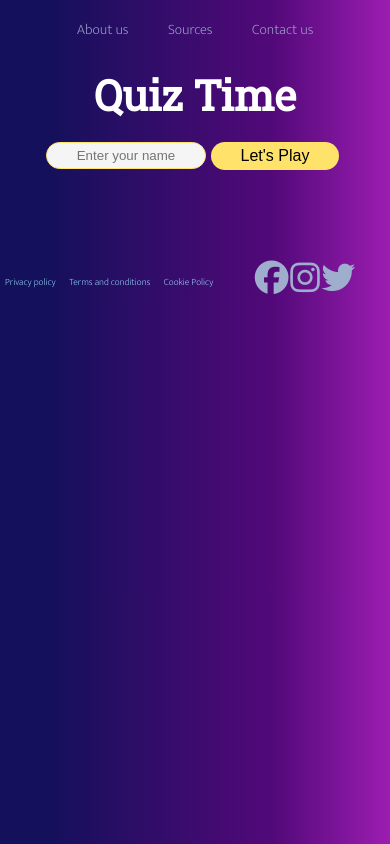
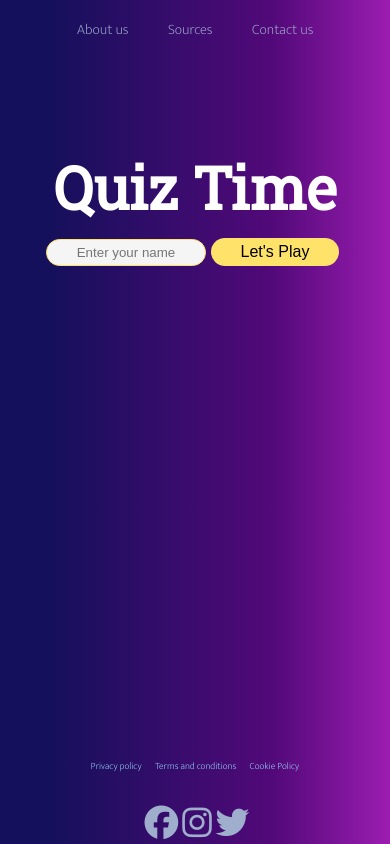
Before and after one commit to Moonchichiii/pp2quiztime, a plain HTML site: page index.html in a window 390 px wide. Drawn offline with Linux system fonts and the light colour scheme.

Commit message:
Changed the main,section layout.

```diff
--- a/assets/css/style.css
+++ b/assets/css/style.css
@@ -32,13 +32,13 @@ body {
     background: linear-gradient(90deg, rgba(20,16,91,1) 12%, rgba(82,9,121,1) 70%, rgba(156,29,177,1) 100%);
     font-family: 'Mukta', sans-serif;
     scroll-behavior: smooth;
+    display: flex;
+    flex-direction: column;
+    min-height: 100vh;
 
 }
 
 
-.hidden {
-    display: none;
-}
 
 /* 2. Text Styles */
 
@@ -126,25 +126,34 @@ button {
 
 /* 4. Main Layout */
 
+header {
+    display: flex;
+    flex-direction: row;
+    justify-content: center;
+    width: 100%;
+    height: 8rem;
+
+}
 main {
+
     display: flex;
-    flex-direction: column;
-    flex-wrap: wrap;
+    align-items: center;
     justify-content: center;
-    width:min-content;
-    height: fit-content;
-    margin-right: auto;
-    margin-left: auto;
+    flex-grow: 1;
+    width: 100%;
+
 }
 
 section {
     flex:1;
     text-align: center;
 
+
+
 }
 
 footer {
-    margin-top: auto;
+    width: 100%;
 }
 
 footer nav ul li {
@@ -173,13 +182,18 @@ footer nav a:hover {
 
 /* 5. Components */
 
+
+.hidden {
+    display: none;
+}
+
 .login-header {
     display: flex;
     justify-content: center;
     justify-items: center;
     color: white;
     font-family: 'Roboto Slab', serif;
-    font-size: 5vh;
+    font-size: 7vh;
     margin-left: auto;
     margin-right: auto;
     margin-top: 5%;
@@ -224,7 +238,7 @@ input[type="submit"]:hover {
     align-items: center;
     margin-left: auto;
     margin-right: auto;
-    margin-top: 5%;
+    margin-top: 2%;
 }
 
 .signd-in-logo {
@@ -233,11 +247,7 @@ input[type="submit"]:hover {
     justify-items: center;
     color: white;
     font-family: 'Roboto Slab', serif;
-    font-size: 5vh;
-    margin-left: auto;
-    margin-right: auto;
-    margin-top: 5%;
-    text-align: center;
+    font-size: 8vh;
 }
 
 .username-display {
@@ -247,24 +257,24 @@ input[type="submit"]:hover {
   justify-content: center;
   justify-items: center;
   text-align: center;
-  font-size:5vh;
+  font-size:4vh;
 
-}
-#username-displayed {
-    margin:2%;
 }
 
 
+
 #questionbox {
-    margin-top: 5%;
-    margin-bottom:3%;
     display: flex;
     justify-content: center;
     justify-items: center;
     background: linear-gradient(90deg, rgba(20,16,91,1) 12%, rgba(82,9,121,1) 70%, rgba(156,29,177,1) 100%);
     color: white;
-    font-size: 30px;
+    font-size: 1.7rem;
     text-align: center;
+    box-sizing: border-box;
+    padding-top: 1%;
+    padding-bottom: 1%;
+
 
 }
 
@@ -301,7 +311,7 @@ input[type="submit"]:hover {
 i {
     display: flex;
     flex-direction: row;
-    margin-top: 1%;
+    margin-bottom: 1%;
     padding-left: 1%;
     font-size: 4vh;
     color: #A0AECD;
@@ -366,10 +376,9 @@ i {
 
     }
     footer {
-        margin-top: 10vh;
         display: flex;
-        flex-direction: row;
-        align-items: center;
+        flex-direction: column;
+        justify-content: center;
 
     }
     footer nav ul li {
@@ -382,7 +391,7 @@ i {
     }
 
     footer nav a {
-        display: block;
+        display: inline-block;
         padding:5px;
         font-size: 0.6rem;
         text-decoration: none;
--- a/index.html
+++ b/index.html
@@ -26,13 +26,14 @@
     </nav>
 </header>
 
-<main>
+
 
 
 <div id="sign-in">
 
 
 <h1 class="login-header">Quiz Time</h1>
+<main>
 <section>
     <div id="login">
 
@@ -53,7 +54,7 @@
     <h1 class="signd-in-logo">Quiz Time</h1>
 
 <div class="username-display">
-    Welcome<span id="username-displayed"></span>
+    Welcome <span id="username-displayed"></span>
 
 </div></div>
 
@@ -97,13 +98,12 @@
             <li><a href="priv.html">Cookie Policy</a></li>
         </ul>
     </nav><br>
-    <section>
+
     <div class="social">
     <i class="fa-brands fa-facebook"></i>
     <i class="fa-brands fa-instagram"></i>
     <i class="fa-brands fa-twitter"></i>
-    </div></section>
-</footer>
+    </footer>
 
 
 
```
Also changed, not shown: finish.html (+3 -22 lines).
